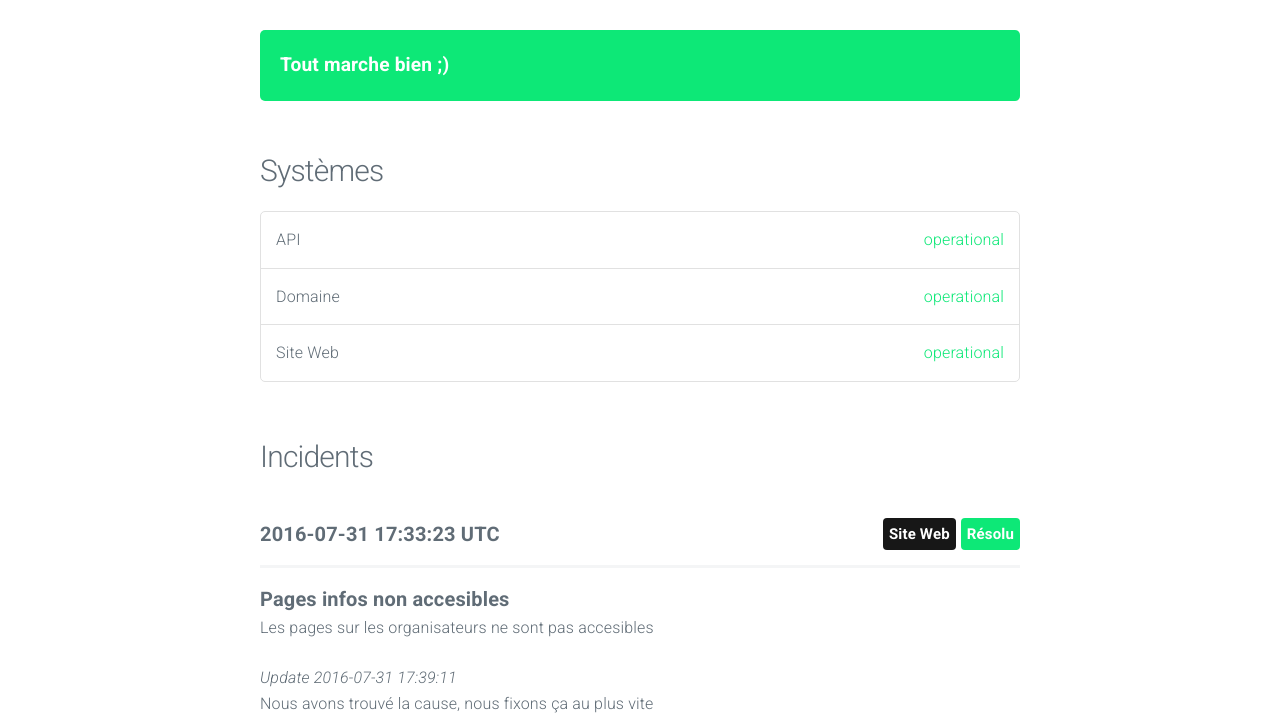
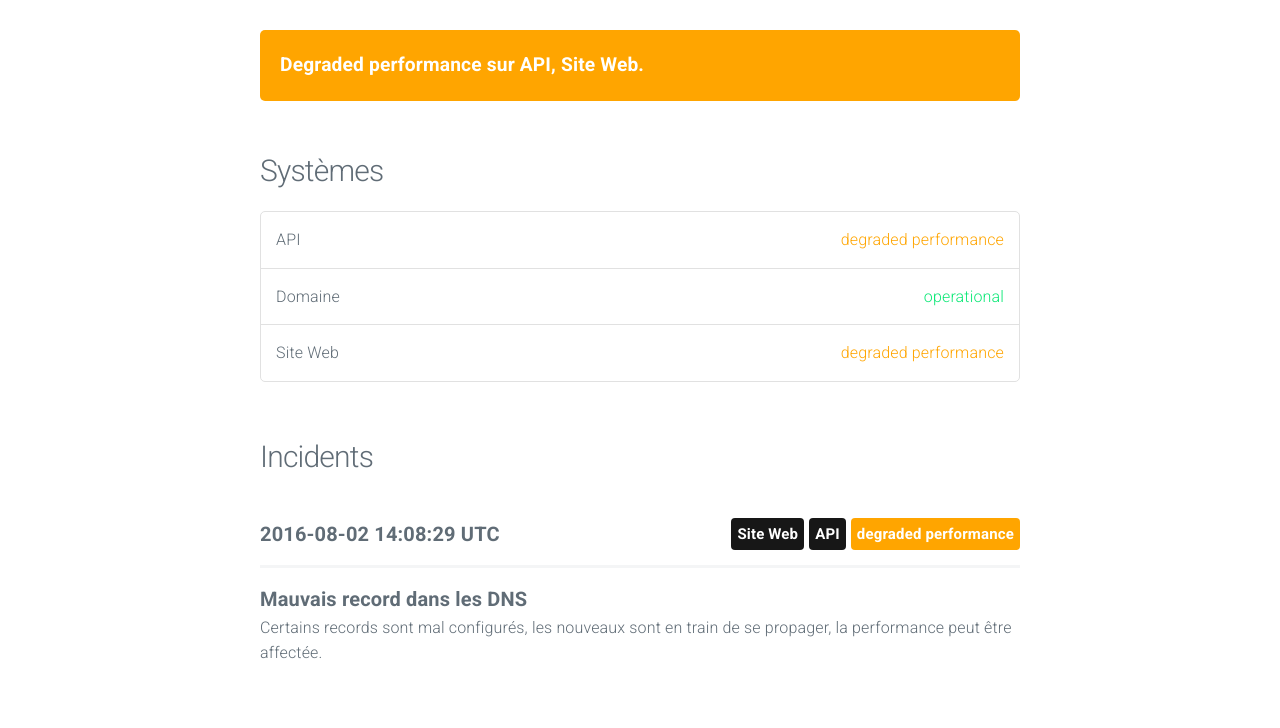
Before and after one commit to leonekmi/TwittoLabel, a plain HTML site: page index.html in a window 1280 px wide. Shown: the part 55-783 px from the top of the page. Drawn offline with nearby package versions, Linux system fonts and the light colour scheme.

Commit message:
update index

```diff
--- a/index.html
+++ b/index.html
@@ -31,16 +31,18 @@
 
 			<section class="container" id="main">
 
-					<div class="panel operational">
-						Tout marche bien ;)
+
+					<div class="panel degraded performance">
+						Degraded performance sur API, Site Web.
 					</div>
+
 
 
 				<h4>Systèmes</h4>
 				<ul class="systems">
 
 					<li>
-						API <span class="status operational">operational</span>
+						API <span class="status degraded performance">degraded performance</span>
 					</li>
 
 					<li>
@@ -48,13 +50,31 @@
 					</li>
 
 					<li>
-						Site Web <span class="status operational">operational</span>
+						Site Web <span class="status degraded performance">degraded performance</span>
 					</li>
 
 				</ul>
 
 				<h4>Incidents</h4>
 
+
+					<div class="incident">
+						<span class="date">2016-08-02 14:08:29 UTC</span>
+
+
+							<span class="label degraded performance float-right">degraded performance</span>
+
+
+							<span class="label system float-right">API</span>
+
+							<span class="label system float-right">Site Web</span>
+
+						<hr/>
+
+						<span class="title">Mauvais record dans les DNS</span>
+						<p>Certains records sont mal configurés, les nouveaux sont en train de se propager, la performance peut être affectée.</p>
+
+					</div>
 
 					<div class="incident">
 						<span class="date">2016-07-31 17:33:23 UTC</span>
@@ -100,6 +120,10 @@
 							Le site est bientôt de retour
 							</p>
 
+							<p><em>Update 2016-08-01 20:34:27</em><br/>
+							oui
+							</p>
+
 					</div>
 
 
```
